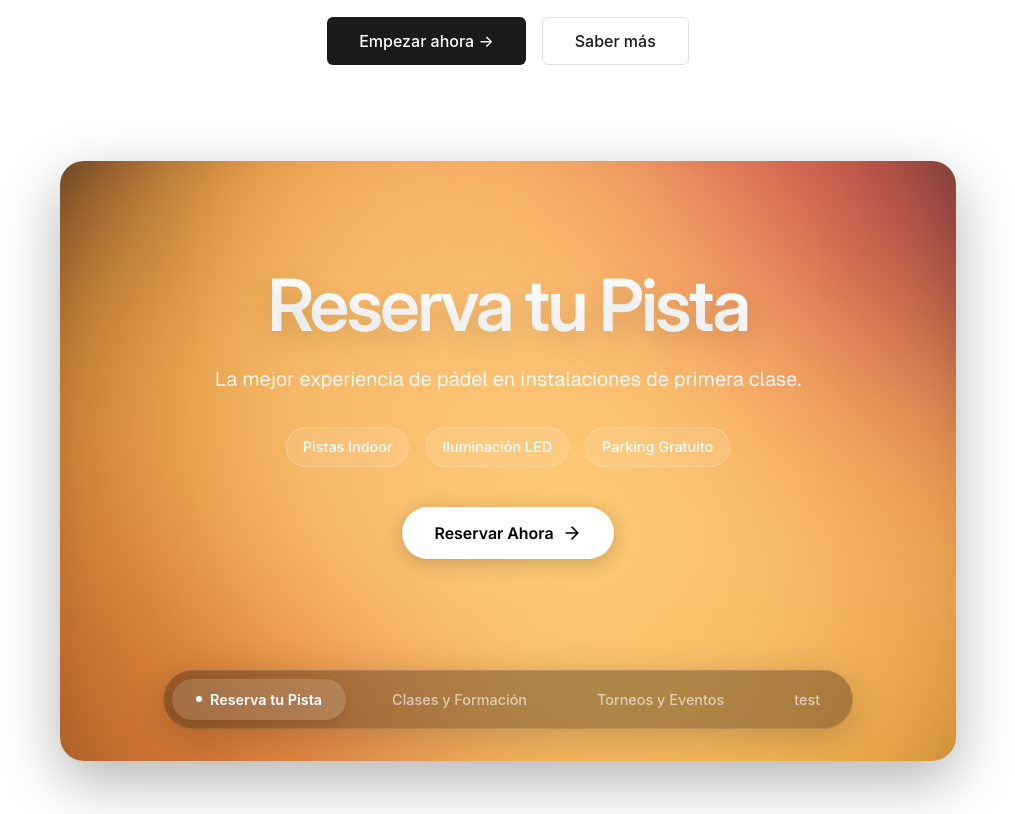
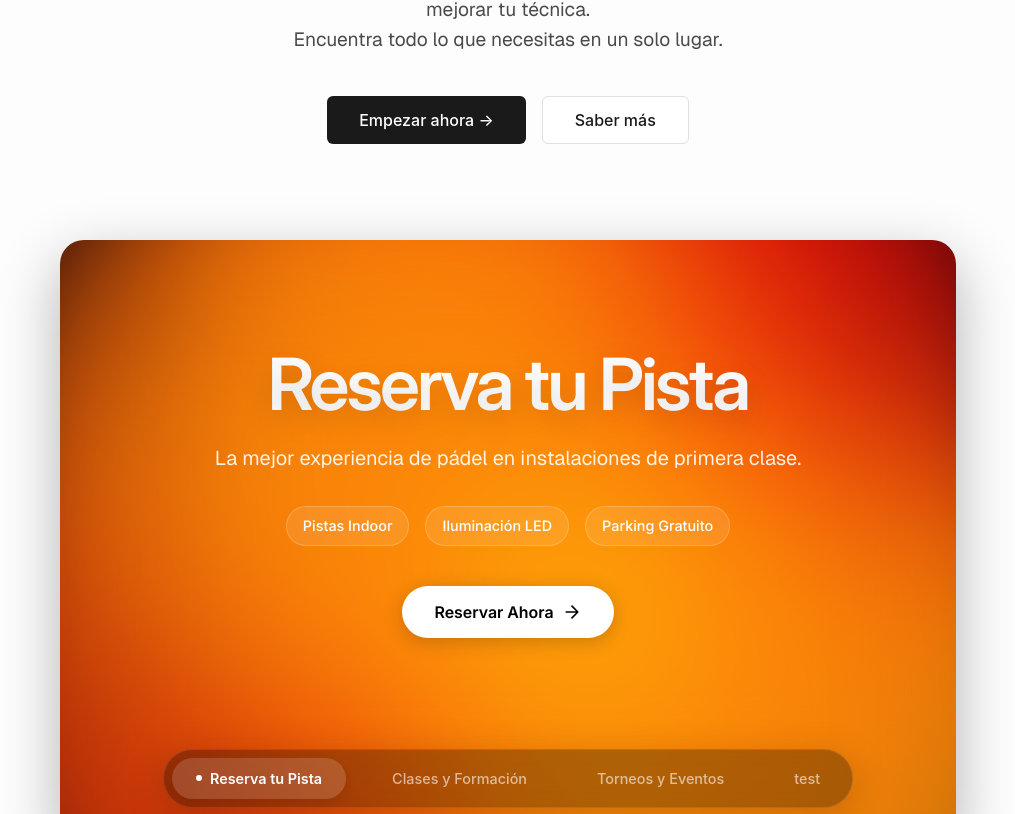
Before and after one commit to bertiny11/Proyecto-Integrado-Grupo20, a React (Vite) app in the folder padelup/: page / in a window 1280 px wide. Shown: the part 498-1312 px from the top of the page, without its empty margins (132-1147 px from the left). Built offline with nearby package versions, Linux system fonts and the light colour scheme.

Commit message:
Cambios hero title y colores hero wrapper

```diff
--- a/padelup/src/pages/Home.jsx
+++ b/padelup/src/pages/Home.jsx
@@ -74,13 +74,13 @@ function Home({ onNavigate }) {
             className="btn-login"
             onClick={() => onNavigate('auth', 'login')}
           >
-            Log in
+            Iniciar Sesión
           </button>
           <button
             className="btn-signup"
             onClick={() => onNavigate('auth', 'signup')}
           >
-            Sign Up
+            Registrarse
           </button>
         </div>
       </nav>
--- a/padelup/src/styles/Home.css
+++ b/padelup/src/styles/Home.css
@@ -79,7 +79,7 @@
 /* Home Container */
 .home-container {
   min-height: 100vh;
-  background-color: #ffffff;
+  background-color: #fdfdfd;
   transition: background-color 1.5s ease;
 }
 
@@ -347,11 +347,11 @@
 
 .main-hero-title {
   font-size: 4.5rem;
-  font-weight: 400;
+  font-weight: 600;
   line-height: 1.1;
   margin-bottom: 1.5rem;
   color: #1a1a1a;
-  font-family: 'Instrument Serif', 'Times New Roman', Times, serif;
+  font-family: 'Inter', 'Times New Roman', Times, serif;
   letter-spacing: -0.02em;
 }
 
@@ -376,6 +376,7 @@
 
 .btn-primary-dark {
   background-color: #1a1a1a;
+  /*background-color: #39ea48;  */
   color: #fff;
   padding: 0.8rem 2rem;
   border-radius: 6px;
@@ -566,40 +567,50 @@
 
 /* Themes Configuration */
 .theme-blue {
-  --bg-base: #0f172a;
-  --orb-color-1: #0ea5e9; /* Sky Blue */
-  --orb-color-2: #3b82f6; /* Blue */
-  --orb-color-3: #6366f1; /* Indigo */
-  --orb-color-4: #06b6d4; /* Cyan */
-  --orb-color-5: #1e40af; /* Dark Blue */
+  --bg-base: #000000;
+  --orb-color-1: #2680ffb3;
+  --orb-color-2: #0f1e37;
+  --orb-color-3: #6366f1;
+  --orb-color-4: #06b6d4;
+  --orb-color-5: #0a1845;
 }
 
 .theme-orange {
-  --bg-base: #1c1917;
-  --orb-color-1: #f97316; /* Orange */
-  --orb-color-2: #ef4444; /* Red */
-  --orb-color-3: #f59e0b; /* Amber */
-  --orb-color-4: #dc2626; /* Dark Red */
-  --orb-color-5: #fbbf24; /* Yellow */
+  --bg-base: #000000;
+  --orb-color-1: #ff3700;
+  --orb-color-2: #ff0000;
+  --orb-color-3: #ffaa00;
+  --orb-color-4: #cc0000;
+  --orb-color-5: #ffcc00;
 }
 
 .theme-purple {
-  --bg-base: #1e1b4b;
-  --orb-color-1: #d946ef; /* Fuchsia */
-  --orb-color-2: #8b5cf6; /* Violet */
-  --orb-color-3: #ec4899; /* Pink */
-  --orb-color-4: #a855f7; /* Purple */
-  --orb-color-5: #6366f1; /* Indigo */
+  --bg-base: #000000e9;
+  --orb-color-1: #ff00ff;
+  --orb-color-2: #9d4edd;
+  --orb-color-3: #6200ff;
+  --orb-color-4: #00fff7;
+  --orb-color-5: #000000;
+}
+
+.theme-green {
+  --bg-base: #15ff00;
+  --orb-color-1: #000000;
+  --orb-color-2: #111111;
+  --orb-color-3: #888888;
+  --orb-color-4: #444444;
+  --orb-color-5: #000cf2;
 }
 
 .theme-black {
-  --bg-base: #1e1b4b;
-  --orb-color-1: #424242; /* Fuchsia */
-  --orb-color-2: #000000; /* Violet */
-  --orb-color-3: #5a5a5a; /* Pink */
-  --orb-color-4: #575852; /* Purple */
-  --orb-color-5: #000000; /* Indigo */
+  --bg-base: #000000;
+  --orb-color-1: #00619d23;
+  --orb-color-2: #003b11;
+  --orb-color-3: #15ff00;
+  --orb-color-4: #00f2ff;
+  --orb-color-5: #ffffff;
 }
+
 
 
 /* Hero Content */
```
